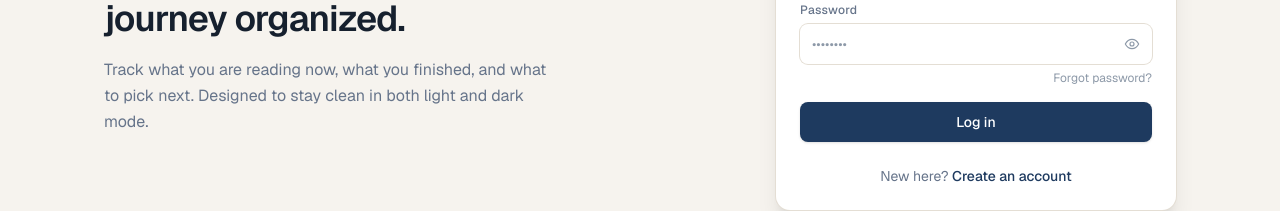
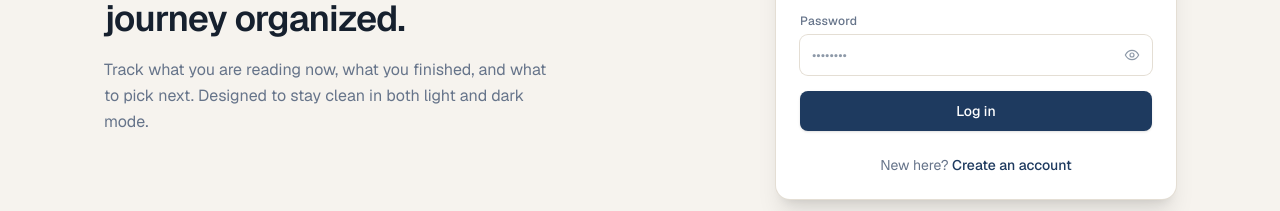
Before and after one commit to yanuj09/personal_book_manager_ui, a Next.js app: page /login in a window 1280 px wide. Shown: the part 383-594 px from the top of the page. Built offline with nearby package versions, Linux system fonts and the light colour scheme; no server answers.

Commit message:
feat: remove "Forgot password?" button from login view to simplify UI

```diff
--- a/src/views/auth/login-view.tsx
+++ b/src/views/auth/login-view.tsx
@@ -44,14 +44,6 @@ export function LoginView() {
             error={errors.password}
             onChange={(event) => setField("password", event.target.value)}
           />
-          <div className="flex justify-end">
-            <button
-              type="button"
-              className="text-xs text-ink-subtle underline-offset-2 transition-colors hover:text-primary hover:underline"
-            >
-              Forgot password?
-            </button>
-          </div>
         </div>
 
         <Button type="submit" fullWidth loading={submitting}>
```
